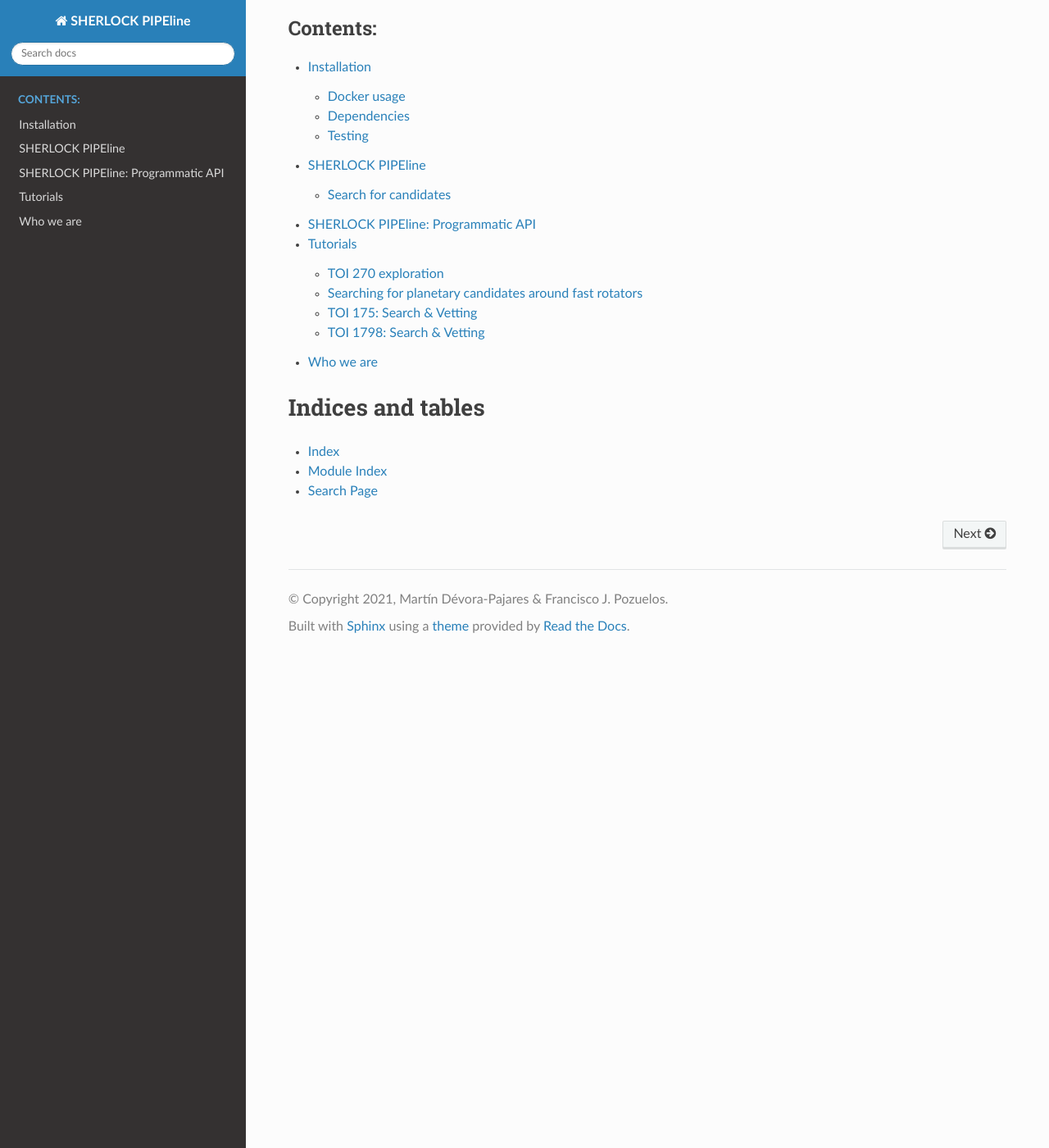
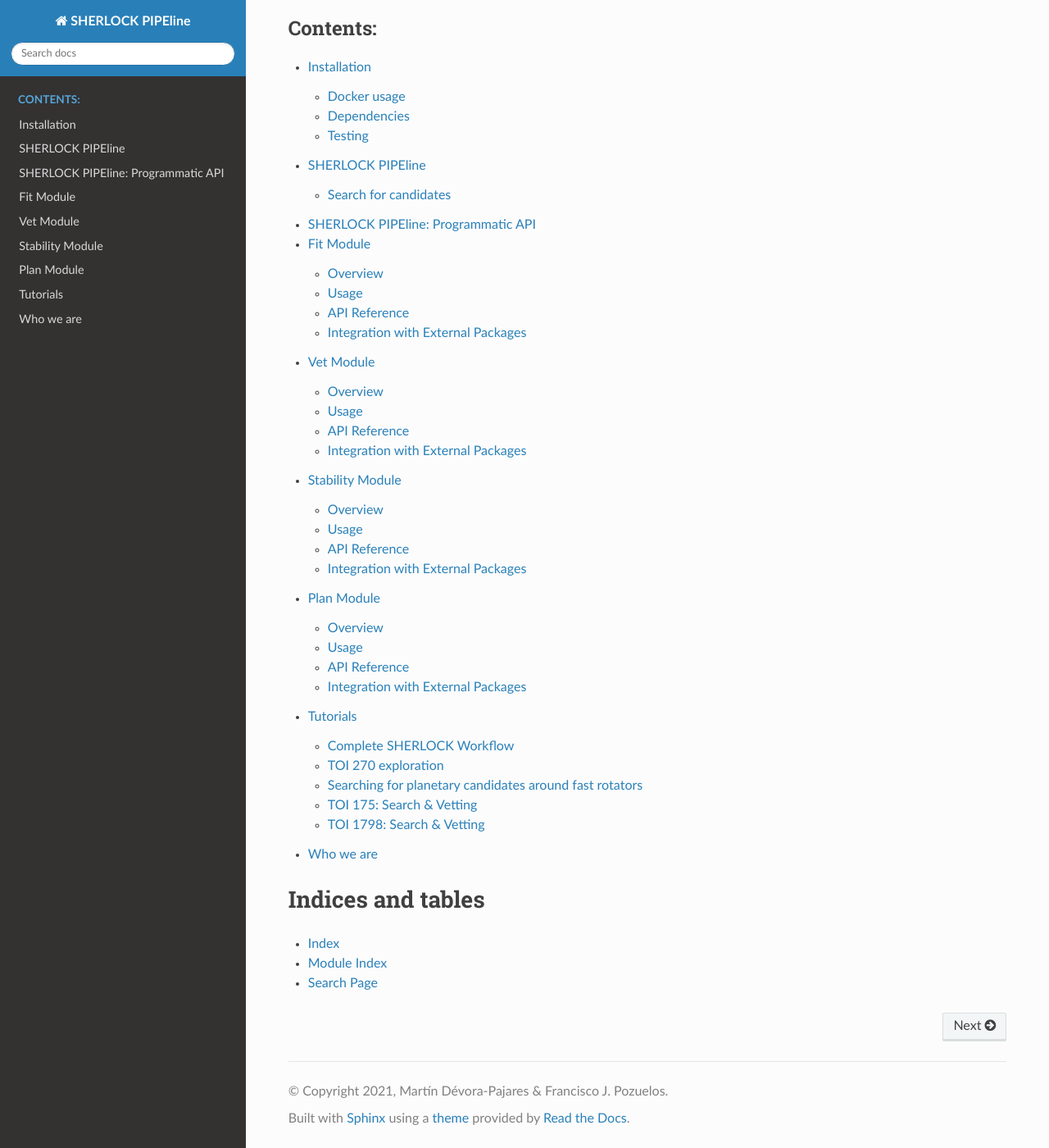
Before and after one commit to franpoz/SHERLOCK, a Sphinx documentation site: the page built from docs/source/index.rst, in a window 1280 px wide and 1400 px high, scrolled down 607 px. Shown: the whole window at 82% size. Built offline with Sphinx 7.4.7 and the Read the Docs theme 3.1.0, drawn with Linux system fonts in a browser that asks for light colours; pages that are not in the unit, such as notebooks, are missing from menus; part of the change alters nothing that is shown.

```diff
--- /dev/null
+++ b/docs/source/complete-workflow.rst
@@ -0,0 +1,116 @@
+.. SHERLOCK PIPEline documentation master file, created by
+   sphinx-quickstart on Thu Jul  8 08:43:51 2021.
+   You can adapt this file completely to your liking, but it should at least
+   contain the root `toctree` directive.
+
+=============================================
+Complete SHERLOCK Workflow
+=============================================
+
+This tutorial demonstrates a complete workflow using SHERLOCK's modules for exoplanet detection, characterization, and follow-up planning.
+
+Overview
+--------
+
+The SHERLOCK pipeline provides a comprehensive suite of tools for the complete exoplanet discovery and characterization workflow:
+
+1. **Search** - Detect transit signals in light curves
+2. **Fit** - Perform detailed parameter estimation
+3. **Vet** - Validate candidates and rule out false positives
+4. **Stability** - Assess dynamical stability of multi-planet systems
+5. **Plan** - Create follow-up observation plans
+
+This tutorial demonstrates how these modules can be used together in a coordinated workflow.
+
+Step 1: Candidate Detection
+--------------------------
+
+First, we use the search module to identify transit candidates:
+
+.. code-block:: bash
+
+   # Run SHERLOCK search with a properties file
+   python3 -m sherlockpipe --properties properties.yaml
+
+   # For example properties files, see examples/properties directory
+   # `<https://github.com/franpoz/SHERLOCK/tree/master/examples/properties>`_
+
+Step 2: Parameter Fitting
+------------------------
+
+Next, move into the target directory and use the fit module to estimate physical parameters for the detected candidate:
+
+.. code-block:: bash
+
+   # Run Bayesian fitting on the first detected candidate
+   python3 -m sherlockpipe.fit --candidate 1
+
+   # Alternative: use a custom configuration file
+   # python3 -m sherlockpipe.fit --input fit_config.yaml
+
+Step 3: Candidate Vetting
+------------------------
+
+Validate that the candidate is likely a real planet using the vet module:
+
+.. code-block:: bash
+
+   # Run standard vetting tests on the first candidate
+   python3 -m sherlockpipe.vet --candidate 1
+
+   # Alternative: use a custom vetting configuration file
+   # python3 -m sherlockpipe.vet --input vet_config.yaml
+
+Step 4: Stability Analysis
+-------------------------
+
+For multi-planet systems, assess orbital stability using the stability module:
+
+.. code-block:: bash
+
+   # Run stability analysis using a properties file
+   python3 -m sherlockpipe.stability --properties stability.yaml
+
+   # For example stability configuration file format:
+   # `<https://github.com/franpoz/SHERLOCK/blob/master/examples/properties/stability.yaml>`_
+
+Step 5: Observation Planning
+--------------------------
+
+Finally, plan follow-up observations using the observation plan module:
+
+.. code-block:: bash
+
+   # Plan observations for the first candidate (requires observatories file)
+   python3 -m sherlockpipe.plan --candidate 1 --observatories observatories.csv
+
+   # For example observatories.csv file format:
+   # `<https://github.com/franpoz/SHERLOCK/blob/master/examples/observatories.csv>`_
+
+   # Alternative: use a custom planning configuration file
+   # python3 -m sherlockpipe.plan --input plan_config.yaml
+
+Complete Pipeline Integration
+---------------------------
+
+All these steps can be integrated into a single workflow script or shell script that executes the entire process from candidate detection to follow-up planning. Here's an example of a simple shell script that would run the complete workflow:
+
+.. code-block:: bash
+
+   #!/bin/bash
+   # Complete SHERLOCK workflow example
+
+   # 1. Run the search
+   python3 -m sherlockpipe --properties properties.yaml
+
+   # 2. Perform Bayesian fitting on the first candidate
+   python3 -m sherlockpipe.fit --candidate 1
+
+   # 3. Vet the candidate
+   python3 -m sherlockpipe.vet --candidate 1
+
+   # 4. Run stability analysis (if it's a multi-planet system)
+   python3 -m sherlockpipe.stability --system 1
+
+   # 5. Plan follow-up observations
+   python3 -m sherlockpipe.plan --candidate 1 --observatories LCO-SSO,NOT
--- /dev/null
+++ b/docs/source/fit-module.rst
@@ -0,0 +1,59 @@
+.. SHERLOCK PIPEline documentation master file, created by
+   sphinx-quickstart on Thu Jul  8 08:43:51 2021.
+   You can adapt this file completely to your liking, but it should at least
+   contain the root `toctree` directive.
+
+=============================================
+Fit Module
+=============================================
+
+The ``fit`` module in SHERLOCK allows you to perform Bayesian parameter estimation for exoplanet transit models. This module integrates with ``allesfitter`` to provide a comprehensive fitting environment.
+
+Overview
+--------
+
+The fit module is responsible for:
+
+- Preparing light curve data for model fitting
+- Setting up priors and model configurations
+- Running MCMC or Nested Sampling algorithms
+- Generating posterior distributions
+- Creating diagnostic plots and fit reports
+
+Usage
+-----
+
+The fit module can be run directly from the command line:
+
+.. code-block:: bash
+
+   # Basic usage with a specific candidate
+   python3 -m sherlockpipe.fit --candidate 1
+
+
+The input configuration file (when used) specifies parameters like:
+
+- Transit model type
+- Sampling method and parameters
+- Prior distributions
+- Data sources
+
+API Reference
+------------
+
+.. autosummary::
+   :toctree: _autosummary
+   :template: custom-module-template.rst
+   :recursive:
+
+   sherlockpipe.fit
+   sherlockpipe.bayesian_fit
+
+Integration with External Packages
+---------------------------------
+
+The fit module uses ``allesfitter`` as its main backend for parameter estimation. This integration allows SHERLOCK to leverage:
+
+- Multiple sampling algorithms (emcee, dynesty)
+- Comprehensive model capabilities
+- Publication-ready plotting functions
--- a/docs/source/index.rst
+++ b/docs/source/index.rst
@@ -24,6 +24,10 @@ In most of cases the user only needs to provide with a ``KIC-ID``, ``EPIC-ID``,
    installation
    the-pipeline
    api
+   fit-module
+   vet-module
+   stability-module
+   plan-module
    tutorials
    about-us
 
--- /dev/null
+++ b/docs/source/plan-module.rst
@@ -0,0 +1,71 @@
+.. SHERLOCK PIPEline documentation master file, created by
+   sphinx-quickstart on Thu Jul  8 08:43:51 2021.
+   You can adapt this file completely to your liking, but it should at least
+   contain the root `toctree` directive.
+
+=============================================
+Plan Module
+=============================================
+
+The ``plan`` module in SHERLOCK provides tools for planning follow-up observations of exoplanet candidates. This module helps astronomers determine optimal observation windows and configurations for confirming candidate planets.
+
+Overview
+--------
+
+The plan module offers capabilities for:
+
+- Transit event prediction for follow-up observations
+- Visibility calculations for specific observatories
+- Weather and seeing condition integration
+- Prioritization of targets based on scientific criteria
+- Generation of observation plans and schedules
+
+Usage
+-----
+
+The observation plan module can be run directly from the command line (within the target directory):
+
+.. code-block:: bash
+
+   # Basic usage for planning observations of a specific candidate
+   # Note: Must specify either observatories file OR coordinates
+   python3 -m sherlockpipe.plan --candidate 1 --observatories observatories.csv
+
+   # Alternative: specify observatory coordinates directly
+   python3 -m sherlockpipe.plan --candidate 1 --lat 28.3 --lon -16.5 --alt 2400
+
+   # For example configuration format, see examples/properties/plan.yaml
+   # `<https://github.com/franpoz/SHERLOCK/blob/master/examples/properties/plan.yaml>`_
+   # Note: This module requires Bayesian fit results to be present in the target directory
+
+   # Example observatories.csv file format:
+   # `<https://github.com/franpoz/SHERLOCK/blob/master/examples/observatories.csv>`_
+
+
+The input configuration file typically includes:
+
+- Target information (coordinates, magnitudes)
+- Observatory details (location, capabilities)
+- Observation constraints (airmass, moon separation)
+- Time period for planning
+
+API Reference
+------------
+
+.. autosummary::
+   :toctree: _autosummary
+   :template: custom-module-template.rst
+   :recursive:
+
+   sherlockpipe.observation_plan
+   sherlockpipe.plan
+
+Integration with External Packages
+---------------------------------
+
+The plan module integrates with astronomical packages for:
+
+- Ephemeris calculations
+- Observatory visibility computations
+- Atmospheric condition predictions
+- Telescope scheduling optimization
--- /dev/null
+++ b/docs/source/stability-module.rst
@@ -0,0 +1,59 @@
+.. SHERLOCK PIPEline documentation master file, created by
+   sphinx-quickstart on Thu Jul  8 08:43:51 2021.
+   You can adapt this file completely to your liking, but it should at least
+   contain the root `toctree` directive.
+
+=============================================
+Stability Module
+=============================================
+
+The ``stability`` module in SHERLOCK provides tools for assessing the dynamical stability of multi-planet systems. This module helps determine whether a detected planetary system configuration is physically plausible over long timescales.
+
+Overview
+--------
+
+The stability module offers capabilities for:
+
+- N-body simulations of planetary systems
+- Assessment of orbital stability over different timescales
+- Identification of unstable orbital configurations
+- Determination of stable regions for additional planets
+- Stability maps and visualizations
+
+Usage
+-----
+
+The stability module can be run directly from the command line:
+
+.. code-block:: bash
+
+   # Using a properties YAML configuration file (main usage method)
+   python3 -m sherlockpipe.stability --properties stability.yaml
+
+   # See example configuration file at examples/properties/stability.yaml
+   # `<https://github.com/franpoz/SHERLOCK/blob/master/examples/properties/stability.yaml>`_
+
+   # Additional optional parameters
+   python3 -m sherlockpipe.stability --properties stability.yaml --years 1000 --dt 0.05 --cpus 4
+
+The input configuration file (when used) typically includes:
+
+- Planet masses, radii, and orbital parameters
+- Simulation duration and timestep
+- Output preferences for stability metrics
+- Integration method settings
+
+API Reference
+------------
+
+.. autosummary::
+   :toctree: _autosummary
+   :template: custom-module-template.rst
+   :recursive:
+
+   sherlockpipe.stability
+
+Integration with External Packages
+---------------------------------
+
+The stability module integrates with specialized N-body simulation packages to perform stability analysis, providing a user-friendly interface to configure and run these simulations within the SHERLOCK environment.
--- a/docs/source/tutorials.rst
+++ b/docs/source/tutorials.rst
@@ -11,6 +11,7 @@ Tutorials
    :maxdepth: 1
    :caption: Contents:
 
+   complete-workflow
    toi-178-programmatical
    README_270.md
    README_540.md
--- /dev/null
+++ b/docs/source/vet-module.rst
@@ -0,0 +1,56 @@
+.. SHERLOCK PIPEline documentation master file, created by
+   sphinx-quickstart on Thu Jul  8 08:43:51 2021.
+   You can adapt this file completely to your liking, but it should at least
+   contain the root `toctree` directive.
+
+=============================================
+Vet Module
+=============================================
+
+The ``vet`` module in SHERLOCK provides tools for vetting exoplanet candidates. It helps assess whether a detected transit signal is likely to be a genuine exoplanet or a false positive.
+
+Overview
+--------
+
+The vet module implements several tests and metrics to evaluate candidate signals:
+
+- Transit shape analysis
+- Odd-even transit depth comparison
+- Secondary eclipse detection
+- Centroid shift analysis
+- Statistical validation
+- Integration with TESS and Kepler validation tools
+
+This module leverages ``dearwatson`` , ``triceratops`` and other packages to provide comprehensive vetting capabilities.
+
+Usage
+-----
+
+The vet module can be run directly from the command line (being inside the target directory):
+
+.. code-block:: bash
+
+   # Basic usage with a specific candidate
+   python3 -m sherlockpipe.vet --candidate 1
+
+   # For example configuration file format, see examples/properties/vet.yaml
+   # `<https://github.com/franpoz/SHERLOCK/blob/master/examples/properties/vet.yaml>`_
+
+API Reference
+------------
+
+.. autosummary::
+   :toctree: _autosummary
+   :template: custom-module-template.rst
+   :recursive:
+
+   sherlockpipe.vet
+
+Integration with External Packages
+---------------------------------
+
+The vet module uses several external tools and libraries:
+
+- ``dearwatson`` for candidate validation
+- ``triceratops`` for false positive assessment
+- Visualization libraries for diagnostic plots
```
Also changed, not shown: 1 other file.
